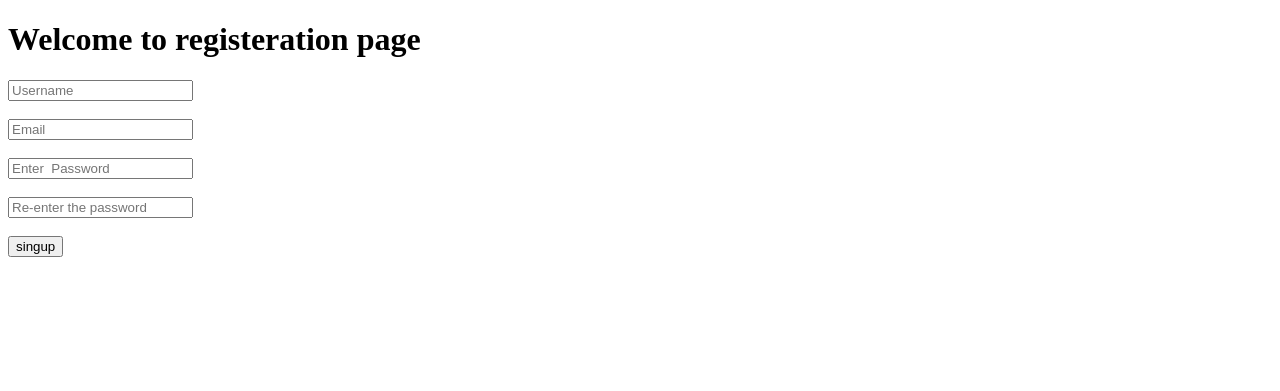
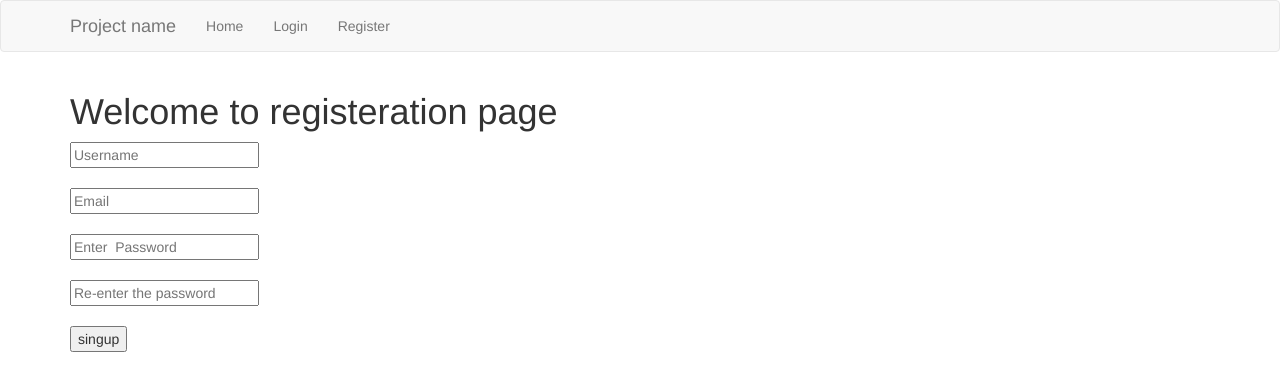
Before and after one commit to divyareddyvanakuri/flaskframework, a Flask app: page /register in a window 1280 px wide. Shown: the top 391 px of the page. Run offline with Flask 2, Linux system fonts and the light colour scheme; parts of the project's set-up code (start-up, migrations or seed data) failed here and were passed over; some libraries are stand-ins or nearby versions.

Commit message:
[Divya]refactor:created the layout.html file and refactor the home.html page by extending the layout,then in layout.html file implemented the bootstrap functional logic for forms

```diff
--- a/flaskproject/app.py
+++ b/flaskproject/app.py
@@ -17,7 +17,7 @@ mysql = MySQL(app)
 
 @app.route('/')
 def home():
-   return "Hello World"
+   return render_template("home.html")
 
 @app.route('/login')
 def login():
@@ -26,11 +26,12 @@ def login():
 @app.route('/register',methods=["GET","POST"])
 def register():
    if request.method == "POST":
-      username=request.form("username")
-      email=request.form("email")
-      password=request.form("password")
-      confirmpassword=request.form("confirmpassword")
-      return "successfully registered"
+      username=request.form["username"]
+      email=request.form["email"]
+      password=request.form["password"]
+      confirmpassword=request.form["confirmpassword"]
+      cur = mysql.connection.cursor()
+      #cur.execute('''CREATE TABLE users (username VARCHAR(30),email VARCHAR(50),password VARCHAR(100))''')
    return render_template("register.html")
 
 @app.route('/database')
@@ -41,9 +42,10 @@ def database():
       cur.execute("INSERT INTO  example (id,name) VALUES(%s,%s)",("2","divyareddy"))
       mysql.connection.commit()
       cur.close()
-      return "Done!"
+      return "Table is created"
    except OperationalError:
       return "Table already existed"
 
 if __name__ == '__main__':
+   app.secret_key="exobts2020@#$$^&(@!#^("
    app.run(debug=True)
--- a/flaskproject/templates/home.html
+++ b/flaskproject/templates/home.html
@@ -1,17 +1,14 @@
-<!DOCTYPE html>
-<html lang="en">
-<head>
-    <meta charset="UTF-8">
-    <meta name="viewport" content="width=device-width, initial-scale=1.0">
-    {% block head %}
-        <title>Main Page</title>
-    {% endblock  %}
-
-
-</head>
-<body>
-    {% block body %}
-        <p>Welcome to home page</p>
-    {% endblock  %}
-</body>
-</html>
+ {% extends "layout.html" %}
+{% block head %}{% endblock  %}
+ {% block body %}
+ <div class="row">
+    <div class="col-md-6 col-md-offset-3">
+    <h2>Welcome</h2>
+    {% if session['username'] %}
+    <p>you login as {{ session['username'] }}</p>
+    {% else %}
+    <p>Not login yet</p>
+    {% endif %}
+    </div>
+ </div>
+ {% endblock %}
--- /dev/null
+++ b/flaskproject/templates/layout.html
@@ -0,0 +1,57 @@
+<!DOCTYPE html>
+<html lang="en">
+<head>
+    <meta charset="UTF-8">
+    <meta name="viewport" content="width=device-width, initial-scale=1.0">
+    <!-- Latest compiled and minified CSS -->
+    <link rel="stylesheet" href="https://maxcdn.bootstrapcdn.com/bootstrap/3.3.7/css/bootstrap.min.css" integrity="sha384-BVYiiSIFeK1dGmJRAkycuHAHRg32OmUcww7on3RYdg4Va+PmSTsz/K68vbdEjh4u" crossorigin="anonymous">
+    {% block head %}
+        <title>Main Page</title>
+    {% endblock  %}
+
+
+</head>
+<body>
+    <nav class="navbar navbar-default">
+        <div class="container">
+          <div class="navbar-header">
+            <button type="button" class="navbar-toggle collapsed" data-toggle="collapse" data-target="#navbar" aria-expanded="false" aria-controls="navbar">
+              <span class="sr-only">Toggle navigation</span>
+              <span class="icon-bar"></span>
+              <span class="icon-bar"></span>
+              <span class="icon-bar"></span>
+            </button>
+            <a class="navbar-brand" href="#">Project name</a>
+          </div>
+          <div id="navbar" class="collapse navbar-collapse">
+            <ul class="nav navbar-nav">
+              <li>
+                <a href="#">Home</a>
+             </li>
+             {% if session["username"] %}
+             <li>
+               <a href="logout">Logout</a>
+              </li>
+             {% else %}
+              <li>
+                <a href="login">Login</a>
+              </li>
+              <li>
+                <a href="register">Register</a>
+              </li>
+            {% endif %}
+            </ul>
+          </div><!--/.nav-collapse -->
+        </div>
+      </nav>
+
+      <div class="container">
+
+        {% block body %}
+            <p>Welcome to home page</p>
+        {% endblock  %}
+
+      </div><!-- /.container -->
+
+</body>
+</html>
--- a/flaskproject/test.py
+++ b/flaskproject/test.py
@@ -6,7 +6,7 @@ class FlaskTestCases(unittest.TestCase):
     def test_home(self):
         tester = app.test_client(self)
         response = tester.get("/")
-        self.assertEqual(response.get_data(),b"Hello World")
+        self.assertEqual(response.status_code,200)
 
     def test_login(self):
         tester = app.test_client(self)
```
